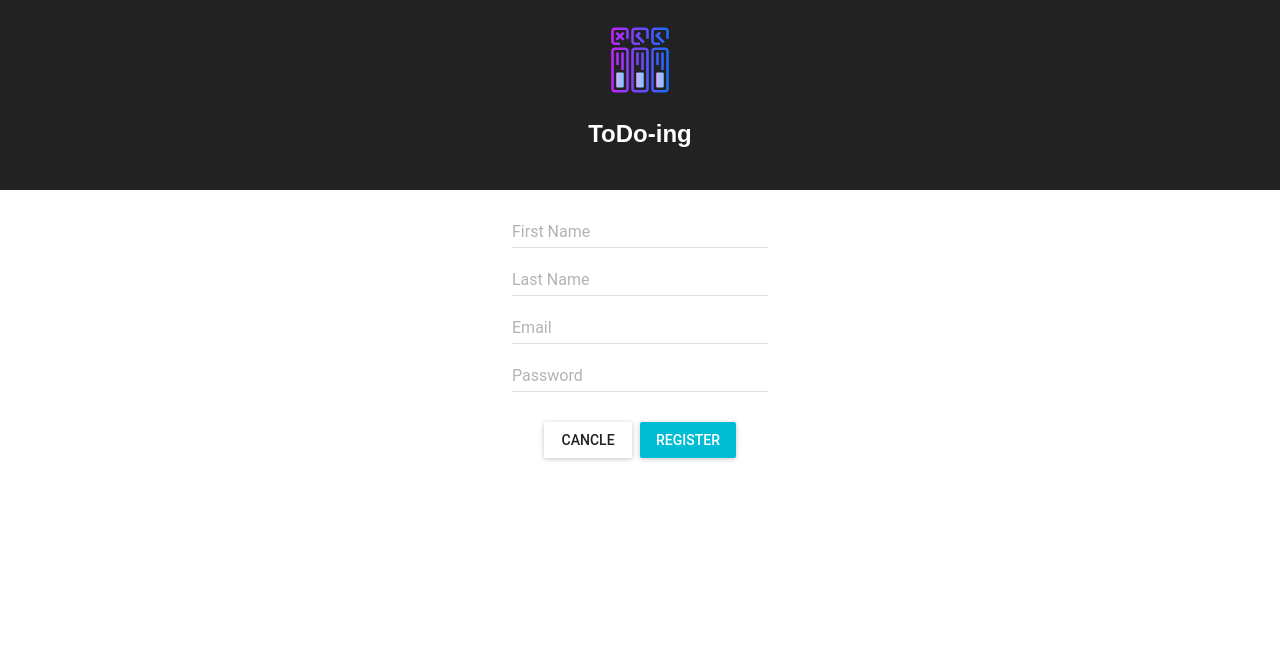
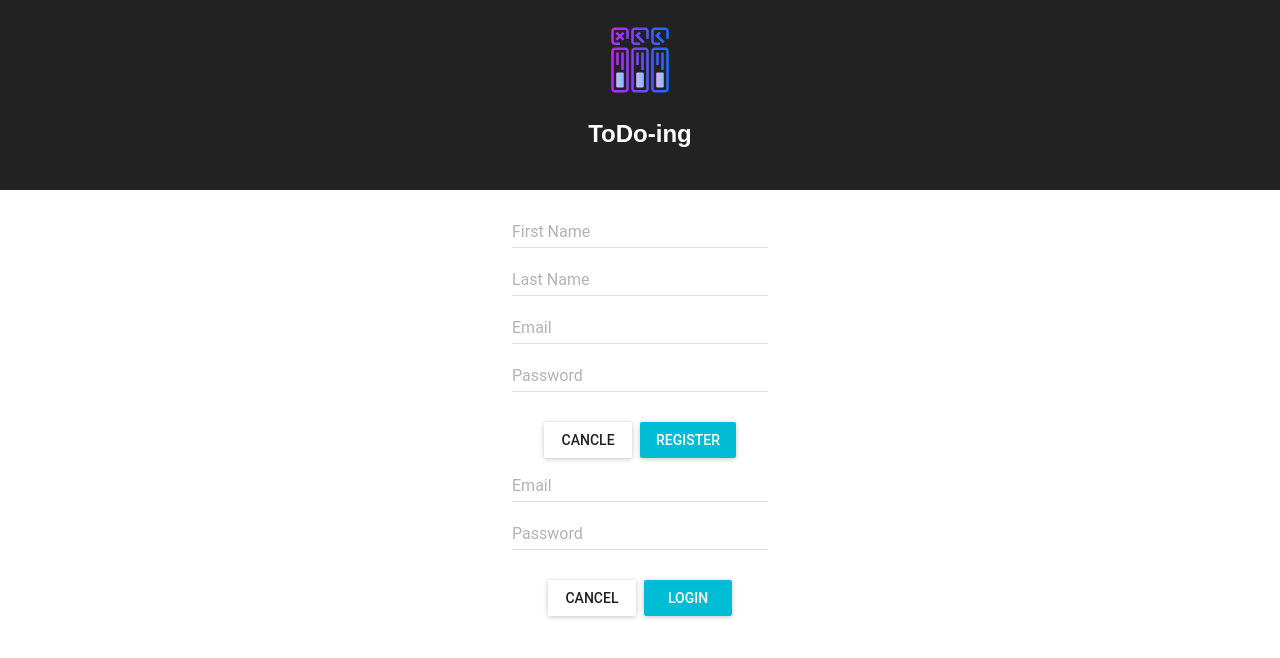
Before and after one commit to JadhavPoonam/to-doing-client, a React (Create React App) app: page / in a window 1280 px wide. Shown: the top 658 px of the page. Built offline with nearby package versions, Linux system fonts and the light colour scheme.

Commit message:
Added Login component

```diff
--- a/src/App.js
+++ b/src/App.js
@@ -1,8 +1,8 @@
 import React, { Component } from 'react';
 import MuiThemeProvider from 'material-ui/styles/MuiThemeProvider'
 import Register from './components/register'
+import Login from './components/login'
 import todologo from './assets/todologo.svg'
-import reactlogo from './assets/reactlogo.svg'
 import './App.css';
 
 class App extends Component {
@@ -17,6 +17,7 @@ class App extends Component {
           <p className="App-intro">
           </p>
           <Register />
+          <Login />
           <footer>
           </footer>
         </div>
--- /dev/null
+++ b/src/components/login.js
@@ -0,0 +1,61 @@
+import React, { Component } from 'react'
+import TextField from 'material-ui/TextField'
+import RaisedButton from 'material-ui/RaisedButton';
+
+const style = {
+  margin: 4,
+};
+
+class Login extends Component {
+  constructor(props) {
+    super(props)
+    this.state = {
+      email: '',
+      password: ''
+    }
+    this.handleChangeEmail = this.handleChangeEmail.bind(this);
+    this.handleChangePassword = this.handleChangePassword.bind(this);
+    this.loginUser = this.loginUser.bind(this);
+  }
+
+  handleChangeEmail(event) {
+      this.setState({email: event.target.value});
+  }
+
+  handleChangePassword(event) {
+      this.setState({password: event.target.value});
+  }
+
+  loginUser(event) {
+    event.preventDefault();
+    fetch('http://localhost:5000/api/auth/login', {
+      method: 'POST',
+      headers: {
+        'Accept': 'application/json',
+        'Content-Type': 'application/json',
+      },
+      body: JSON.stringify({
+        username: this.state.email,
+        password: this.state.password
+      })
+    }).then((response) => {
+      console.log(response.json());
+    })
+  }
+
+  render() {
+    return (
+      <form onSubmit={this.loginUser}>
+        <TextField hintText="Email" value={this.state.email} name="email" onChange={this.handleChangeEmail} />
+        <br/>
+        <TextField hintText="Password" type="password" value={this.state.password} name="password" onChange={this.handleChangePassword} />
+        <br/>
+        <br/>
+        <RaisedButton label="Cancel" style={style} />
+        <RaisedButton label="Login" primary={true} style={style} type='submit' />
+      </form>
+    )
+  }
+}
+
+export default Login
```
